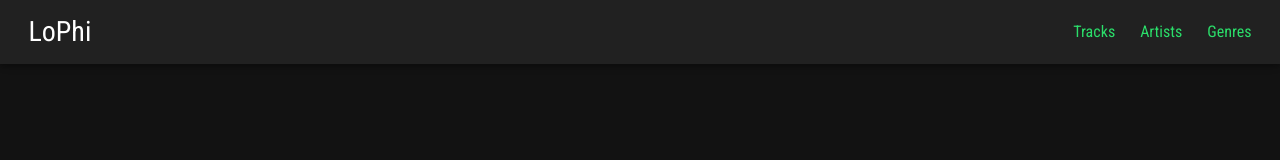
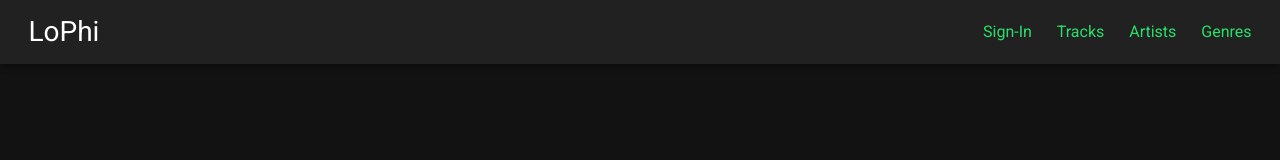
Before and after one commit to Jared-Mullin/LoPhi-Music, a Vue app in the folder client/: page / in a window 1280 px wide. Shown: the top 160 px of the page. Built offline with nearby package versions, Linux system fonts and the light colour scheme.

Commit message:
Need to prepare go tests and ensure oauth2 refresh

```diff
--- a/client/public/index.html
+++ b/client/public/index.html
@@ -5,7 +5,7 @@
     <meta http-equiv="X-UA-Compatible" content="IE=edge">
     <meta name="viewport" content="width=device-width,initial-scale=1.0">
     <link rel="icon" href="<%= BASE_URL %>favicon.ico">
-    <title><%= htmlWebpackPlugin.options.title %></title>
+    <title>LoPhi Music</title>
     <link rel="stylesheet" href="https://fonts.googleapis.com/css?family=Roboto:100,300,400,500,700,900">
     <link rel="stylesheet" href="https://cdn.jsdelivr.net/npm/@mdi/font@latest/css/materialdesignicons.min.css">
   </head>
--- a/client/src/App.vue
+++ b/client/src/App.vue
@@ -1,16 +1,18 @@
 <template>
   <v-app>
-    <v-content>
       <v-app-bar
+          app=true
+          dark
           color="#212121"
-          dark
       >
         <v-toolbar-title id="home-link" class="nav-link">LoPhi</v-toolbar-title>
         <v-spacer></v-spacer>
+        <a class="nav-link" href="/spotify/auth">Sign-In</a>
         <router-link class="nav-link" to="/tracks">Tracks</router-link>
         <router-link class="nav-link" to="/artists">Artists</router-link>
         <router-link class="nav-link" to="/genres">Genres</router-link>
       </v-app-bar>
+    <v-content>
       <v-container>
         <router-view></router-view>
       </v-container>
--- a/client/src/main.js
+++ b/client/src/main.js
@@ -11,9 +11,9 @@ Vue.config.productionTip = false
 
 Vue.use(VueRouter);
 const routes = [
-  { path: '/tracks', component: Tracks },
-  { path: '/artists', component: Artists },
-  { path: '/genres', component: Genres },
+  { path: '/tracks', component: Tracks, meta: {title: "Tracks"} },
+  { path: '/artists', component: Artists, meta: {title: "Artists"} },
+  { path: '/genres', component: Genres, meta: {title: "Genres"}},
 ]
 const router = new VueRouter({
   routes
```
Also changed, not shown: 1 other file (tests, documents, lock files or other folders).
